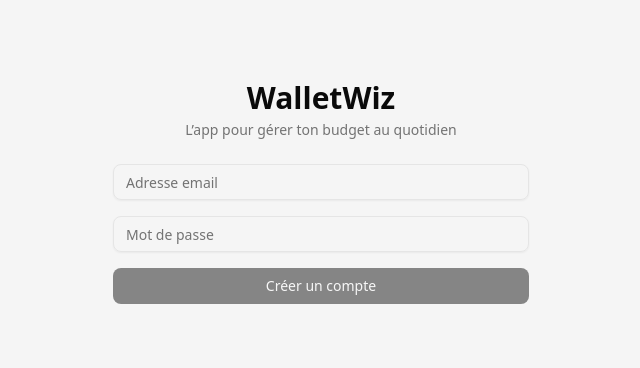
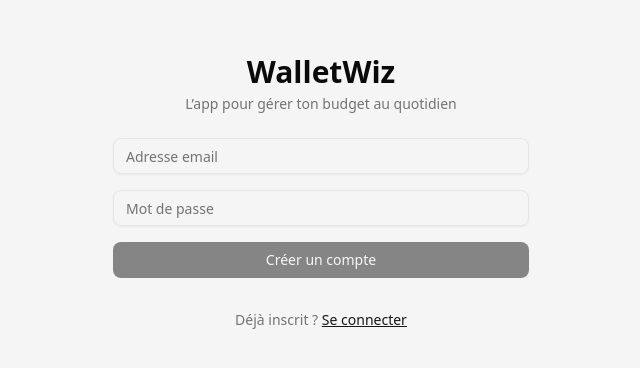
Before and after one commit to AlexandraJUREDIEU/walletwiz-front, a React (Vite) app: page /auth/register in a window 1280 px wide. Shown: the part 232-600 px from the top of the page, without its empty margins (319-959 px from the left). Built offline with nearby package versions, Linux system fonts and the light colour scheme.

Commit message:
feat(auth): add navigation links between login and register forms

```diff
--- a/src/components/forms/LoginForm.tsx
+++ b/src/components/forms/LoginForm.tsx
@@ -1,5 +1,5 @@
 import { useState } from "react";
-import { useNavigate } from "react-router-dom";
+import { Link, useNavigate } from "react-router-dom";
 import { useAuthStore } from "@/stores/authStore";
 import { useAuthService } from "@/lib/service/auth.service";
 import { toast } from 'sonner'
@@ -38,7 +38,9 @@ export default function LoginForm() {
     <div className="w-full max-w-md mx-auto mt-12 px-4 space-y-6">
       <div className="text-center">
         <h1 className="text-3xl font-bold">WalletWiz</h1>
-        <p className="text-muted-foreground text-sm mt-1">Accède à ton tableau de bord</p>
+        <p className="text-muted-foreground text-sm mt-1">
+          Accède à ton tableau de bord
+        </p>
       </div>
 
       <div className="space-y-4">
@@ -59,9 +61,18 @@ export default function LoginForm() {
           onClick={handleLogin}
           disabled={loading || !email || !password}
         >
-          {loading ? 'Connexion...' : 'Se connecter'}
+          {loading ? "Connexion..." : "Se connecter"}
         </Button>
       </div>
+      <p className="text-sm text-center text-muted-foreground mt-4">
+        Pas encore de compte ?{" "}
+        <Link
+          to="/auth/register"
+          className="text-primary underline hover:opacity-80"
+        >
+          Créer un compte
+        </Link>
+      </p>
     </div>
   );
 }
--- a/src/components/forms/RegisterForm.tsx
+++ b/src/components/forms/RegisterForm.tsx
@@ -1,53 +1,57 @@
 import { useState } from "react";
-import { useNavigate } from "react-router-dom";
+import { Link, useNavigate } from "react-router-dom";
 import { useAuthService } from "@/lib/service/auth.service";
 import { useAuthStore } from "@/stores/authStore";
-import { toast } from 'sonner'
+import { toast } from "sonner";
 import { Input } from "@/components/ui/input";
 import { Button } from "@/components/ui/button";
-import { InputOTP, InputOTPGroup, InputOTPSlot } from "@/components/ui/input-otp";
+import {
+  InputOTP,
+  InputOTPGroup,
+  InputOTPSlot,
+} from "@/components/ui/input-otp";
 
 export default function RegisterForm() {
   //* Hooks
   const navigate = useNavigate();
   const setAuth = useAuthStore((s) => s.setAuth);
-    const { register , verifyOtp } = useAuthService();
+  const { register, verifyOtp } = useAuthService();
 
   //* State management
-    const [email, setEmail] = useState('')
-    const [password, setPassword] = useState('')
-    const [otp, setOtp] = useState('')
-    const [step, setStep] = useState<'register' | 'otp'>('register')
-    const [loading, setLoading] = useState(false)
+  const [email, setEmail] = useState("");
+  const [password, setPassword] = useState("");
+  const [otp, setOtp] = useState("");
+  const [step, setStep] = useState<"register" | "otp">("register");
+  const [loading, setLoading] = useState(false);
 
   //* Handlers
   // 🔹 Gestion de l'inscription
   const handleRegister = async () => {
-        setLoading(true)
-        const { error } = await register({ email, password })
-        setLoading(false)
+    setLoading(true);
+    const { error } = await register({ email, password });
+    setLoading(false);
 
     if (error) {
-            toast.error(error)
+      toast.error(error);
     } else {
-            toast.success('Vérifie ta boîte mail pour le code')
-            setStep('otp')
+      toast.success("Vérifie ta boîte mail pour le code");
+      setStep("otp");
     }
   };
 
   // 🔹 Gestion de la vérification de l'OTP
   const handleVerify = async () => {
-        setLoading(true)
-        const { data, error } = await verifyOtp({ email, code: otp })
-        setLoading(false)
+    setLoading(true);
+    const { data, error } = await verifyOtp({ email, code: otp });
+    setLoading(false);
 
     if (error) {
-        toast.error(error)
+      toast.error(error);
     } else if (data) {
-        console.log('➡️ login response:', data)
-        setAuth(data.user, data.accessToken)
-        toast.success('Inscription réussie !')
-        navigate('/dashboard/profile')
+      console.log("➡️ login response:", data);
+      setAuth(data.user, data.accessToken);
+      toast.success("Inscription réussie !");
+      navigate("/dashboard/profile");
     }
   };
 
@@ -63,7 +67,7 @@ export default function RegisterForm() {
 
       {/* Formulaire */}
       <div className="space-y-4">
-        {step === 'register' && (
+        {step === "register" && (
           <>
             <Input
               type="email"
@@ -82,12 +86,21 @@ export default function RegisterForm() {
               onClick={handleRegister}
               disabled={loading || !email || !password}
             >
-              {loading ? 'Envoi du mail...' : 'Créer un compte'}
+              {loading ? "Envoi du mail..." : "Créer un compte"}
             </Button>
+            <p className="text-sm text-center text-muted-foreground mt-4">
+              Déjà inscrit ?{" "}
+              <Link
+                to="/auth/login"
+                className="text-primary underline hover:opacity-80"
+              >
+                Se connecter
+              </Link>
+            </p>
           </>
         )}
 
-        {step === 'otp' && (
+        {step === "otp" && (
           <>
             <div className="text-sm text-muted-foreground text-center">
               Un code a été envoyé à <strong>{email}</strong>
@@ -106,12 +119,11 @@ export default function RegisterForm() {
               onClick={handleVerify}
               disabled={loading || otp.length < 6}
             >
-              {loading ? 'Vérification...' : 'Valider le code'}
+              {loading ? "Vérification..." : "Valider le code"}
             </Button>
           </>
         )}
       </div>
     </div>
-
   );
 }
```
Lines whose indentation alone changed are shown as unchanged.
